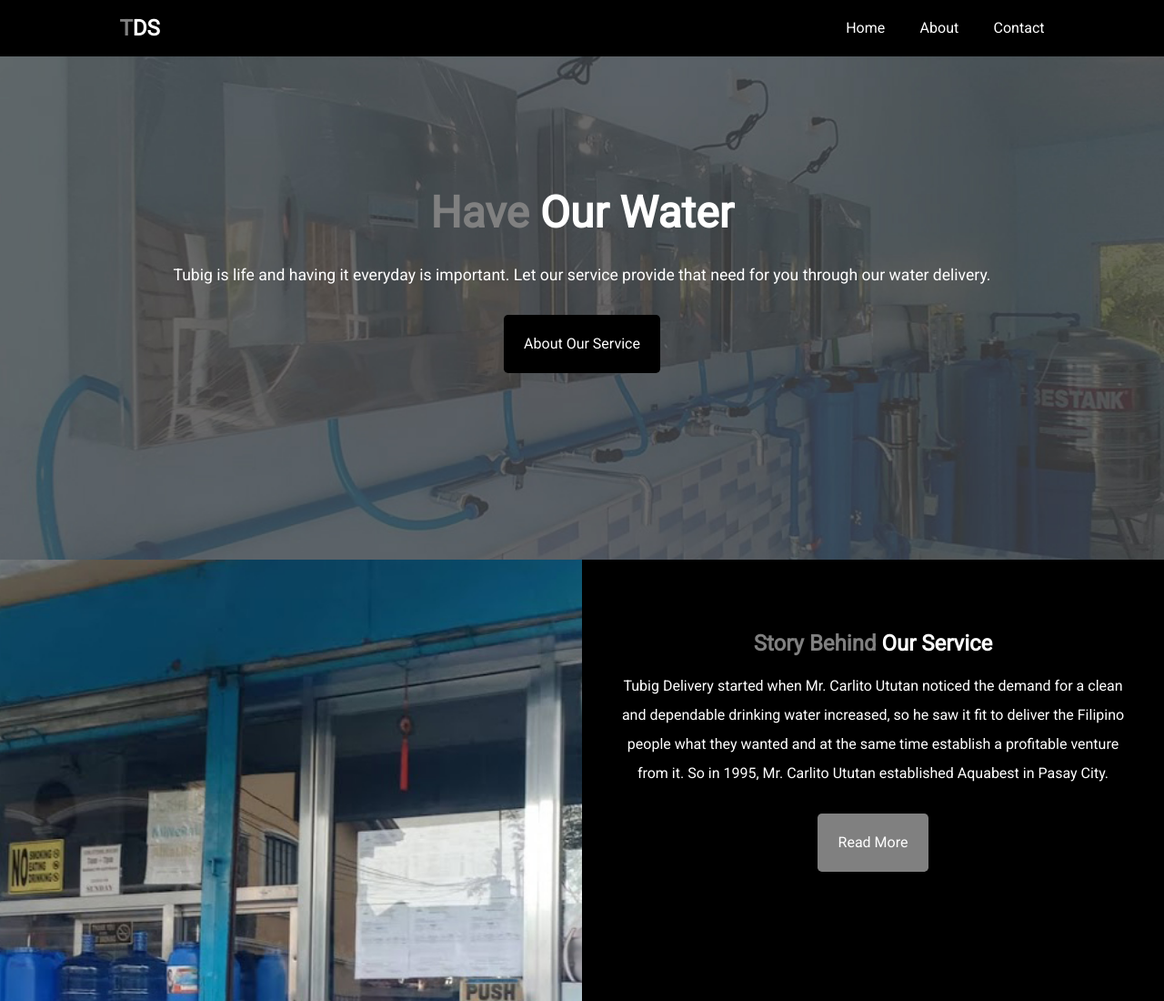
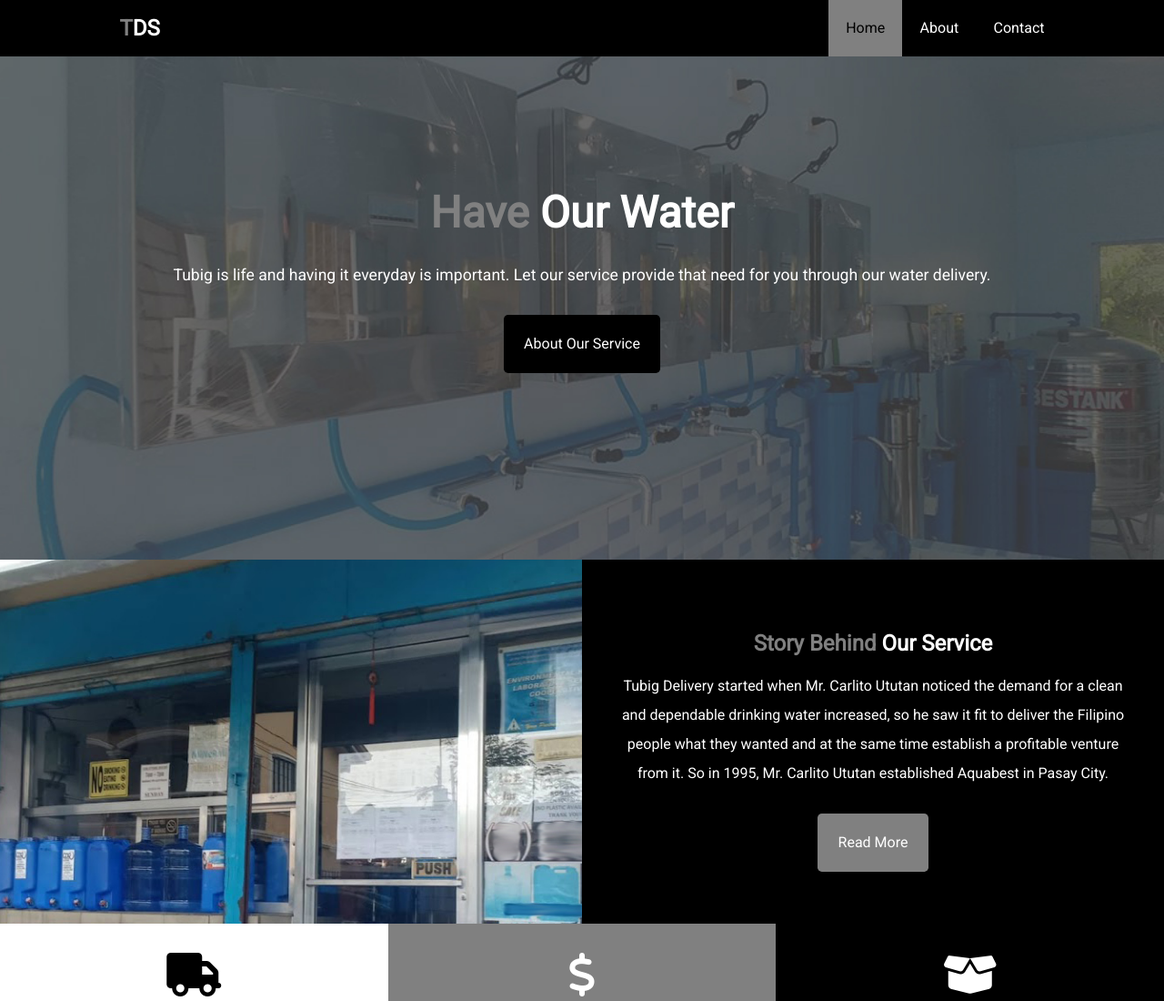
Before and after one commit to rolemgalvez/tubig-delivery, a plain HTML site: page index.html in a window 1280 px wide. Shown: the top 1100 px of the page at 91% size. Drawn offline with Linux system fonts and the light colour scheme.

Commit message:
Done HOME for full view

```diff
--- a/css/style.css
+++ b/css/style.css
@@ -139,7 +139,7 @@ a {
 
 #home-info {
   background-color: black;
-  height: 35rem;
+  height: 25rem;
 }
 
 #home-info .info-img {
--- a/index.html
+++ b/index.html
@@ -17,7 +17,7 @@
       <div class="container">
         <h1 class="logo"><a href="index.html"><span class="text-primary">T</span>DS</a></h1>
         <ul>
-          <li class="current"><a href="index.html">Home</a></li>
+          <li><a class="current" href="index.html">Home</a></li>
           <li><a href="about.html">About</a></li>
           <li><a href="contact.html">Contact</a></li>
         </ul>
```
Also changed, not shown: about.html (+1 -1 lines).
